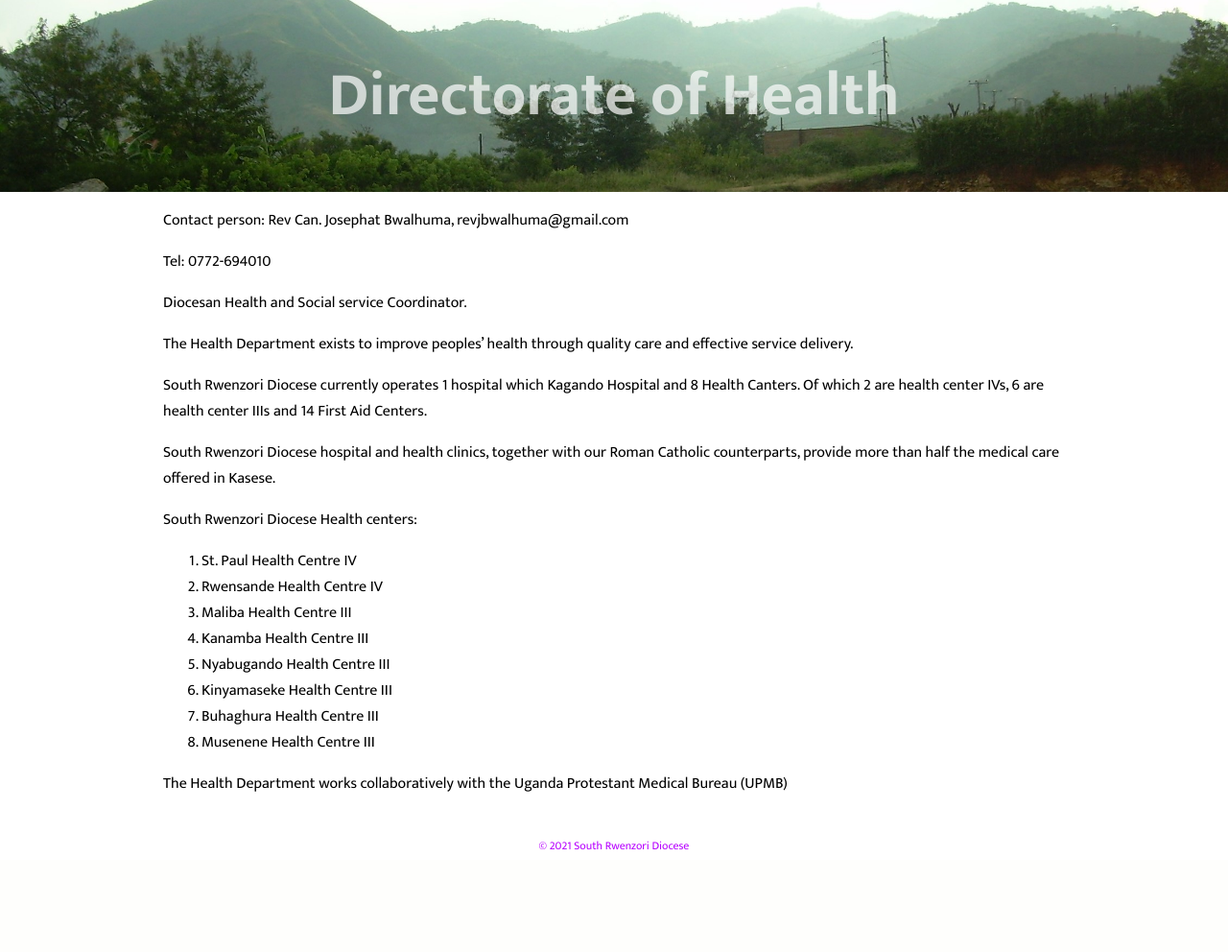
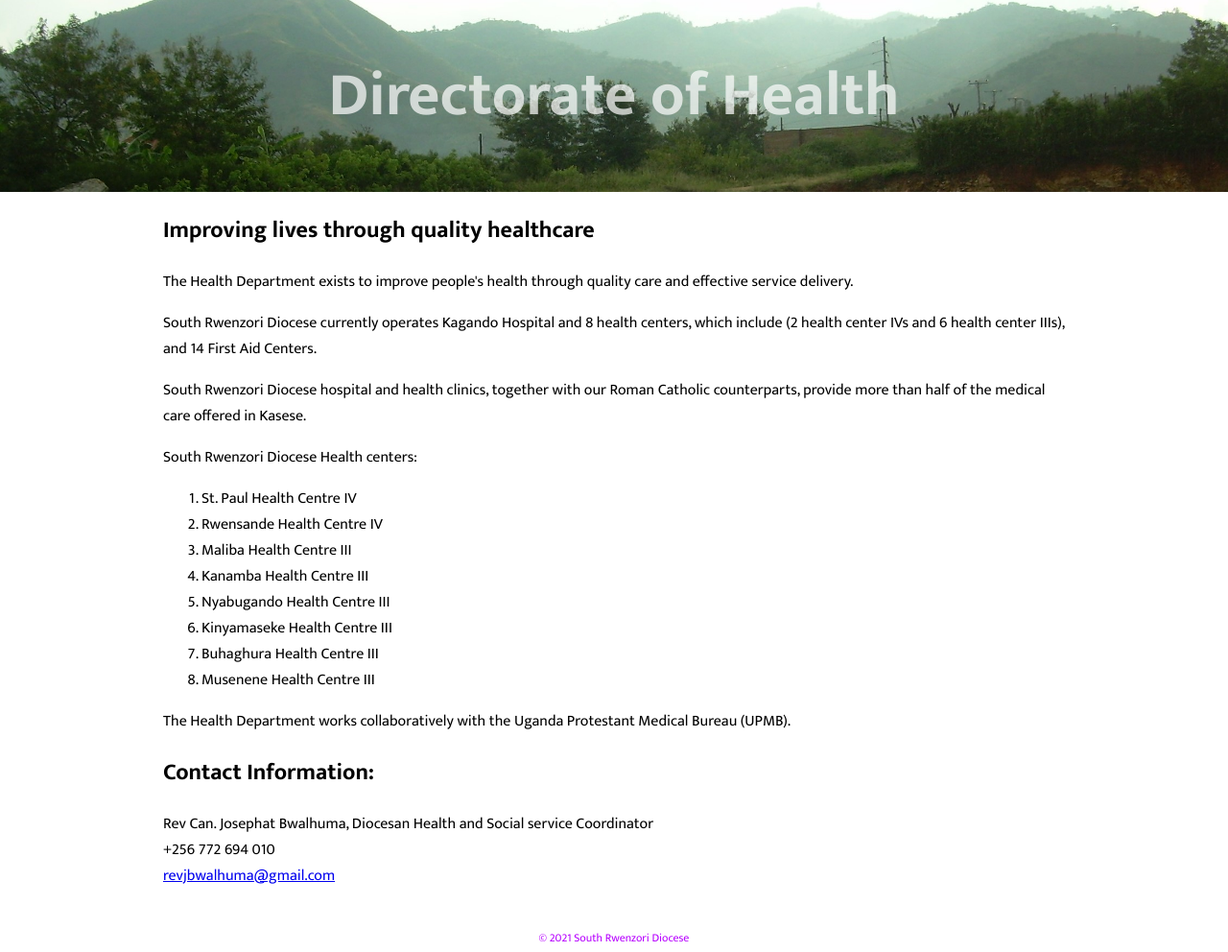
Before and after one commit to BenRStutzman/south-rwenzori-diocese-website, a PHP site: page /directorates/health in a window 1280 px wide. Shown: the part 58-1050 px from the top of the page at 96% size. Before the commit the page ends 944 px from the top, so only its background shows below. Run offline with PHP 8.4, Linux system fonts and the light colour scheme.

Commit message:
fill in initial pages

```diff
--- a/directorates/health/index.php
+++ b/directorates/health/index.php
@@ -13,12 +13,10 @@
     </div>
     <main>
         <section>
-            <p>Contact person: Rev Can. Josephat Bwalhuma, revjbwalhuma@gmail.com</p>
-            <p>Tel: 0772-694010</p>
-            <p>Diocesan Health and Social service Coordinator.</p>
-            <p>The Health Department exists to improve peoples’ health through quality care and effective service delivery.</p>
-            <p>South Rwenzori Diocese currently operates 1 hospital which Kagando Hospital and 8 Health Canters. Of which 2 are health center IVs, 6 are health center IIIs and 14 First Aid Centers.</p>
-            <p>South Rwenzori Diocese hospital and health clinics, together with our Roman Catholic counterparts, provide more than half the medical care offered in Kasese.</p>
+            <h2>Improving lives through quality healthcare</h2>
+            <p>The Health Department exists to improve people's health through quality care and effective service delivery.</p>
+            <p>South Rwenzori Diocese currently operates Kagando Hospital and 8 health centers, which include (2 health center IVs and 6 health center IIIs), and 14 First Aid Centers.</p>
+            <p>South Rwenzori Diocese hospital and health clinics, together with our Roman Catholic counterparts, provide more than half of the medical care offered in Kasese.</p>
             <p>South Rwenzori Diocese Health centers:</p>
             <ol>
                 <li>St. Paul Health Centre IV</li>
@@ -30,7 +28,15 @@
                 <li>Buhaghura Health Centre III</li>
                 <li>Musenene Health Centre III</li>
             </ol>
-            <p>The Health Department works collaboratively with the Uganda Protestant Medical Bureau (UPMB)</p>
+            <p>The Health Department works collaboratively with the Uganda Protestant Medical Bureau (UPMB).</p>
+        <section>
+            <h2>Contact Information:</h2>
+            <p>Rev Can. Josephat Bwalhuma, Diocesan Health and Social service Coordinator
+            <br>
+            +256 772 694 010
+            <br>
+            <a href="mailto:revjbwalhuma@gmail.com">revjbwalhuma@gmail.com</a>
+            </p>
         </section>
     </main>
     <?php include "{$_SERVER['DOCUMENT_ROOT']}/shared/_footer.php"; ?>
```
Lines whose indentation alone changed are shown as unchanged.
